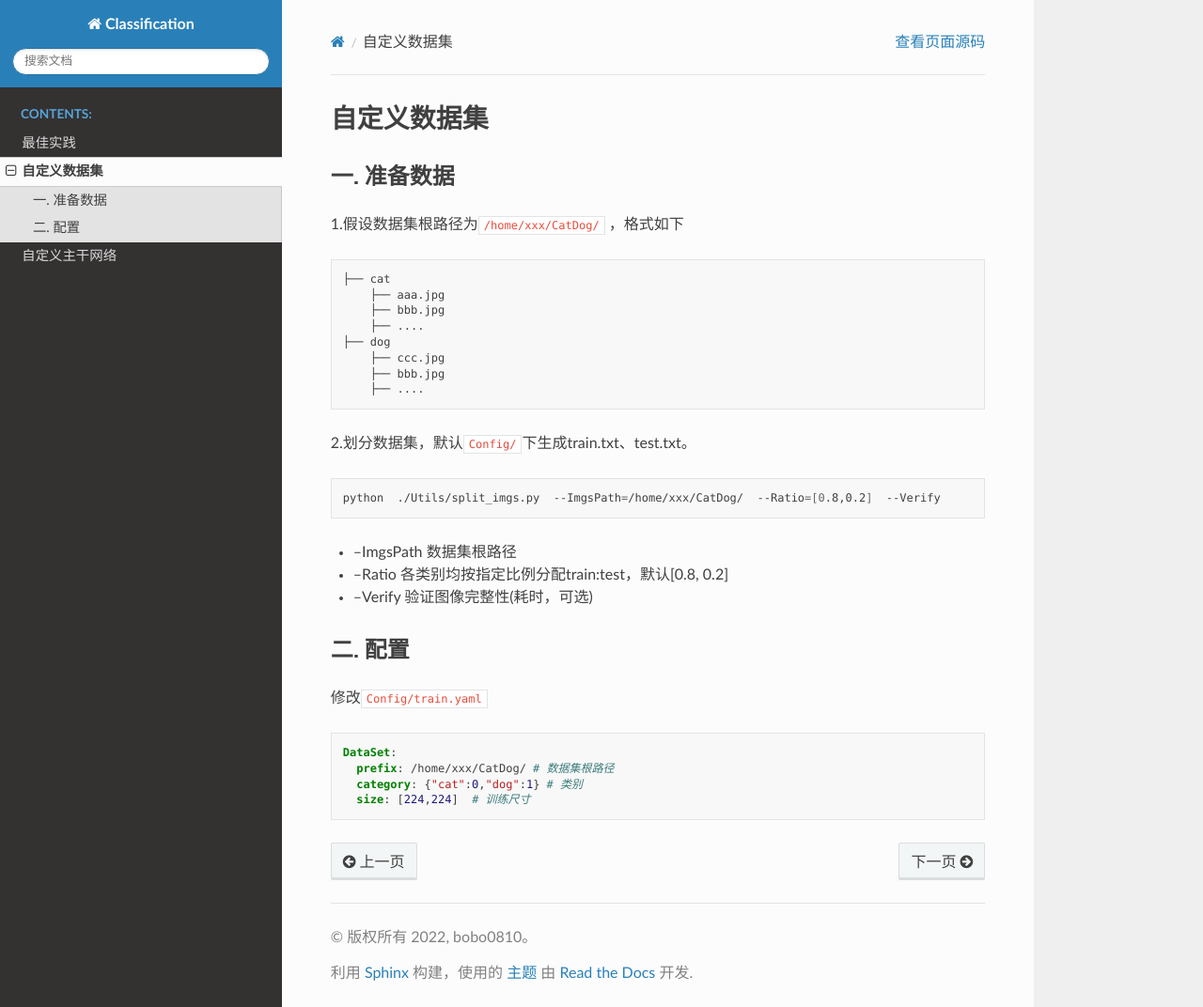
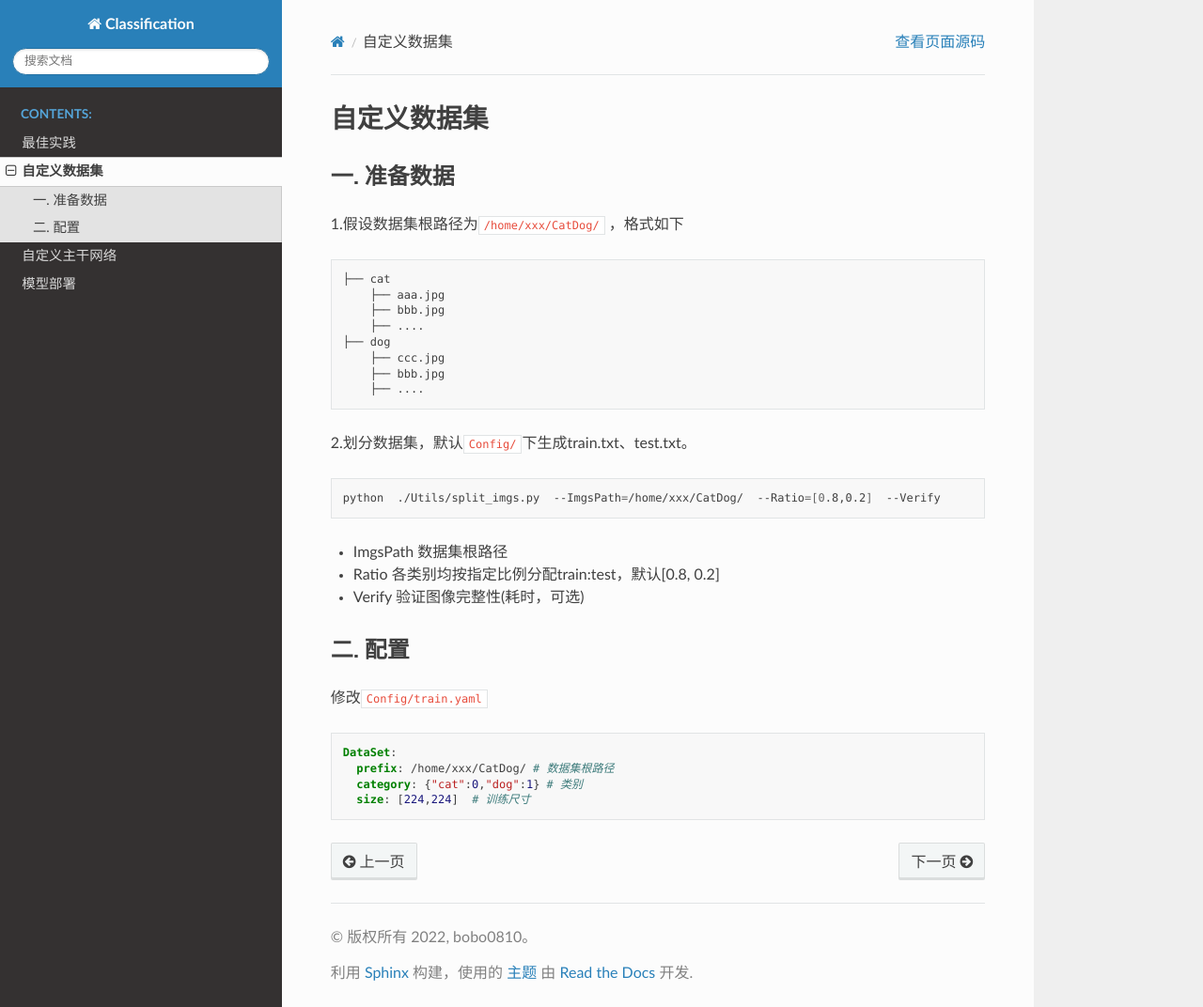
Before and after one commit to bobo0810/Classification, a Sphinx documentation site: the page built from Docs/source/dataset.md, in a window 1280 px wide and 1072 px high. Shown: the whole window at 94% size. Built offline with Sphinx 7.4.7 and the Read the Docs theme 2.0.0, drawn with Linux system fonts in a browser that asks for light colours.

Commit message:
新增模型部署文档

````diff
--- a/Docs/source/dataset.md
+++ b/Docs/source/dataset.md
@@ -21,9 +21,9 @@
 python  ./Utils/split_imgs.py  --ImgsPath=/home/xxx/CatDog/  --Ratio=[0.8,0.2]  --Verify
 ```
 
-- --ImgsPath    数据集根路径
-- --Ratio           各类别均按指定比例分配train:test，默认[0.8, 0.2]
-- --Verify          验证图像完整性(耗时，可选)
+- ImgsPath    数据集根路径
+- Ratio           各类别均按指定比例分配train:test，默认[0.8, 0.2]
+- Verify          验证图像完整性(耗时，可选)
 
 
 
--- a/Docs/source/index.rst
+++ b/Docs/source/index.rst
@@ -13,6 +13,7 @@
    best_practice
    dataset
    backbone
+   deploy
 
 Indices and tables
 ==================
````
Also changed, not shown: Docs/source/backbone.md (+1 -3 lines), Docs/source/best_practice.md (+3 -3 lines), Docs/source/deploy.md (added, +60 -0 lines).
